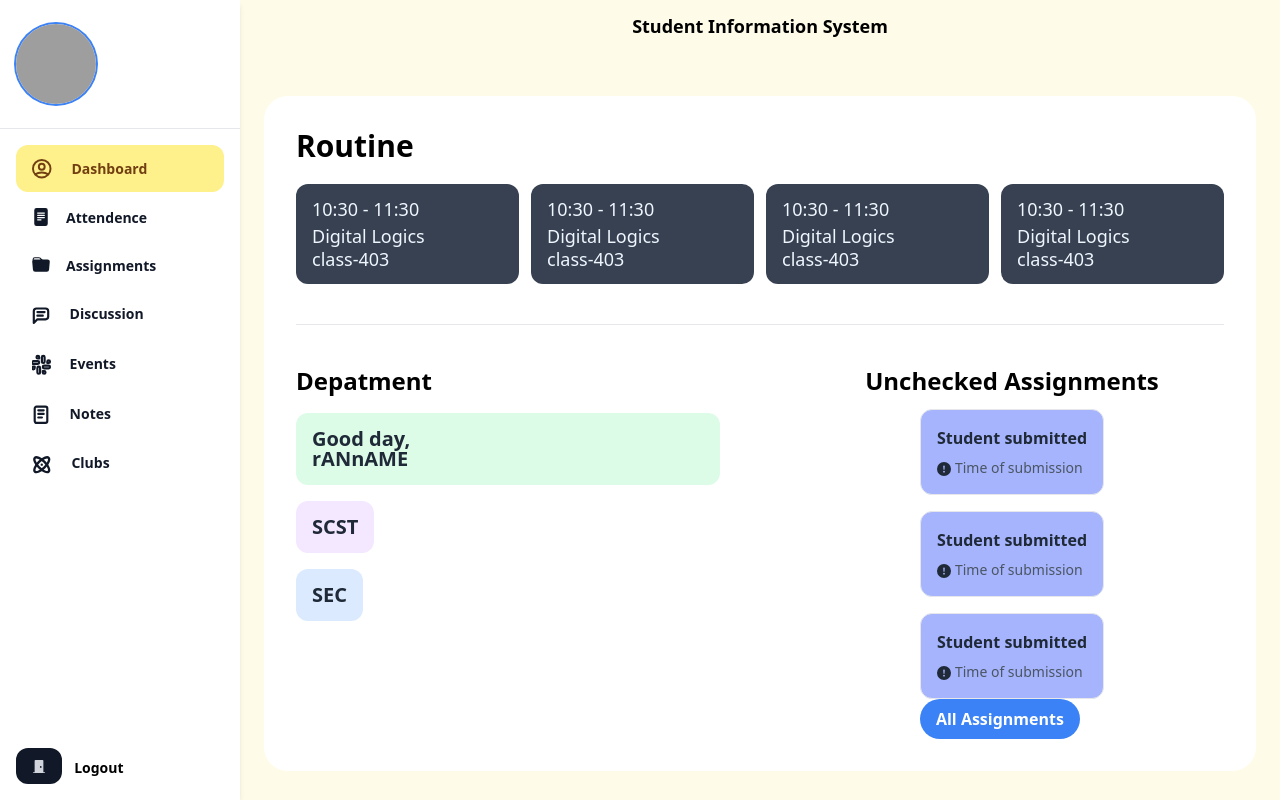
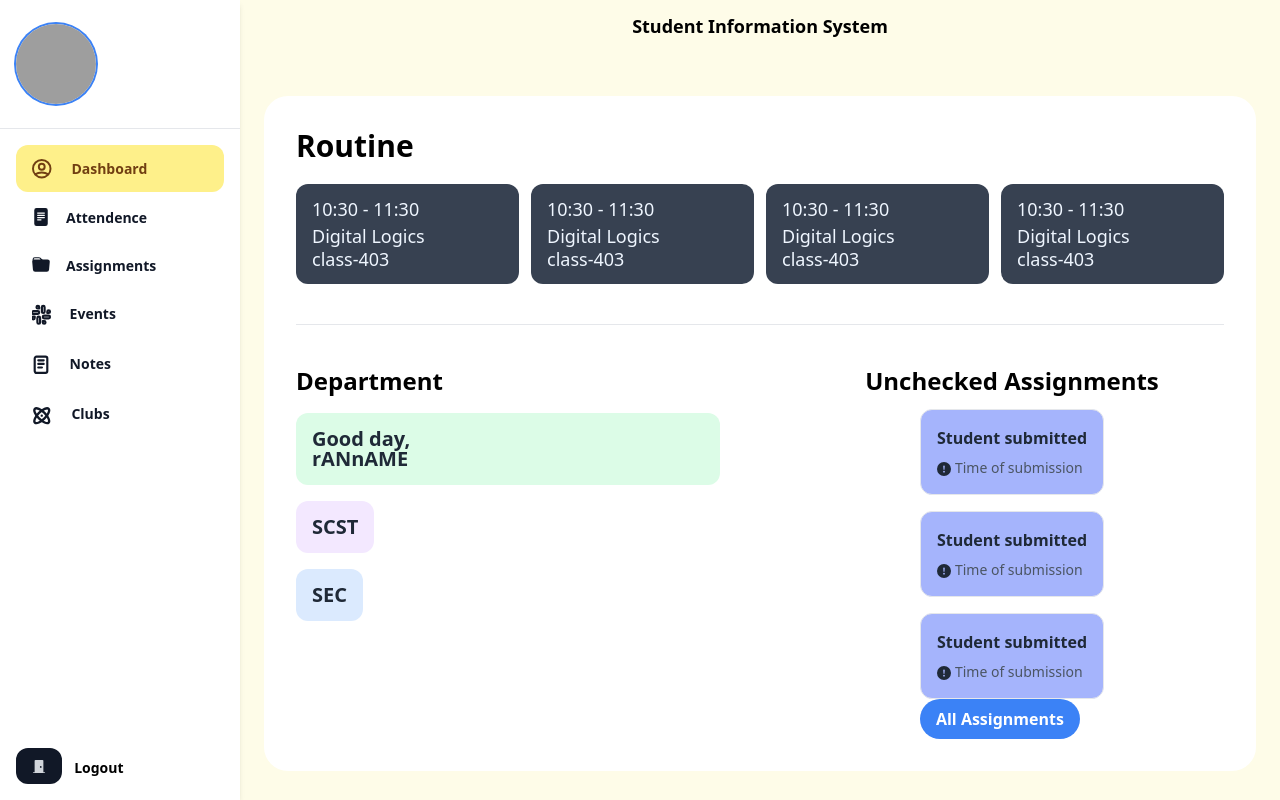
Before and after one commit to Shailesh-B/Hackday_Clz, a Django app: template templates/t_index.html in a window 1280 px wide. Run offline with Django 4.2, Linux system fonts and the light colour scheme; the template is opened without the code that fills it, so the values that code supplies are empty; some libraries are stand-ins or nearby versions; grey boxes are pictures that could not be loaded.

Commit message:
teacher index dashboard 1.0

```diff
--- a/templates/t_index.html
+++ b/templates/t_index.html
@@ -113,33 +113,7 @@
                     >Assignments
                   </a>
                 </li>
-                <li>
-                  <a
-                    href="javascript:void(0)"
-                    class="flex bg-white hover:bg-yellow-50 rounded-xl font-bold text-sm text-gray-900 py-3 px-4"
-                  >
-                    <svg
-                      xmlns="http://www.w3.org/2000/svg"
-                      class="text-lg mr-4"
-                      width="1.2em"
-                      height="1.2em"
-                      viewBox="2 0 24 24"
-                      stroke-width="2.4"
-                      stroke="currentColor"
-                      fill="none"
-                      stroke-linecap="round"
-                      stroke-linejoin="round"
-                    >
-                      <path stroke="none" d="M0 0h24v24H0z" />
-                      <path
-                        d="M4 21v-13a3 3 0 0 1 3 -3h10a3 3 0 0 1 3 3v6a3 3 0 0 1 -3 3h-9l-4 4"
-                      />
-                      <line x1="8" y1="9" x2="16" y2="9" />
-                      <line x1="8" y1="13" x2="14" y2="13" />
-                    </svg>
-                    Discussion
-                  </a>
-                </li>
+
                 <li>
                   <a
                     href="javascript:void(0)"
@@ -299,7 +273,7 @@
 
               <div class="grid grid-cols-2 gap-x-20">
                 <div>
-                  <h2 class="text-2xl font-bold mb-4">Depatment</h2>
+                  <h2 class="text-2xl font-bold mb-4">Department</h2>
 
                   <div class="grid grid-cols-2 gap-4">
                     <div class="col-span-2">
```
